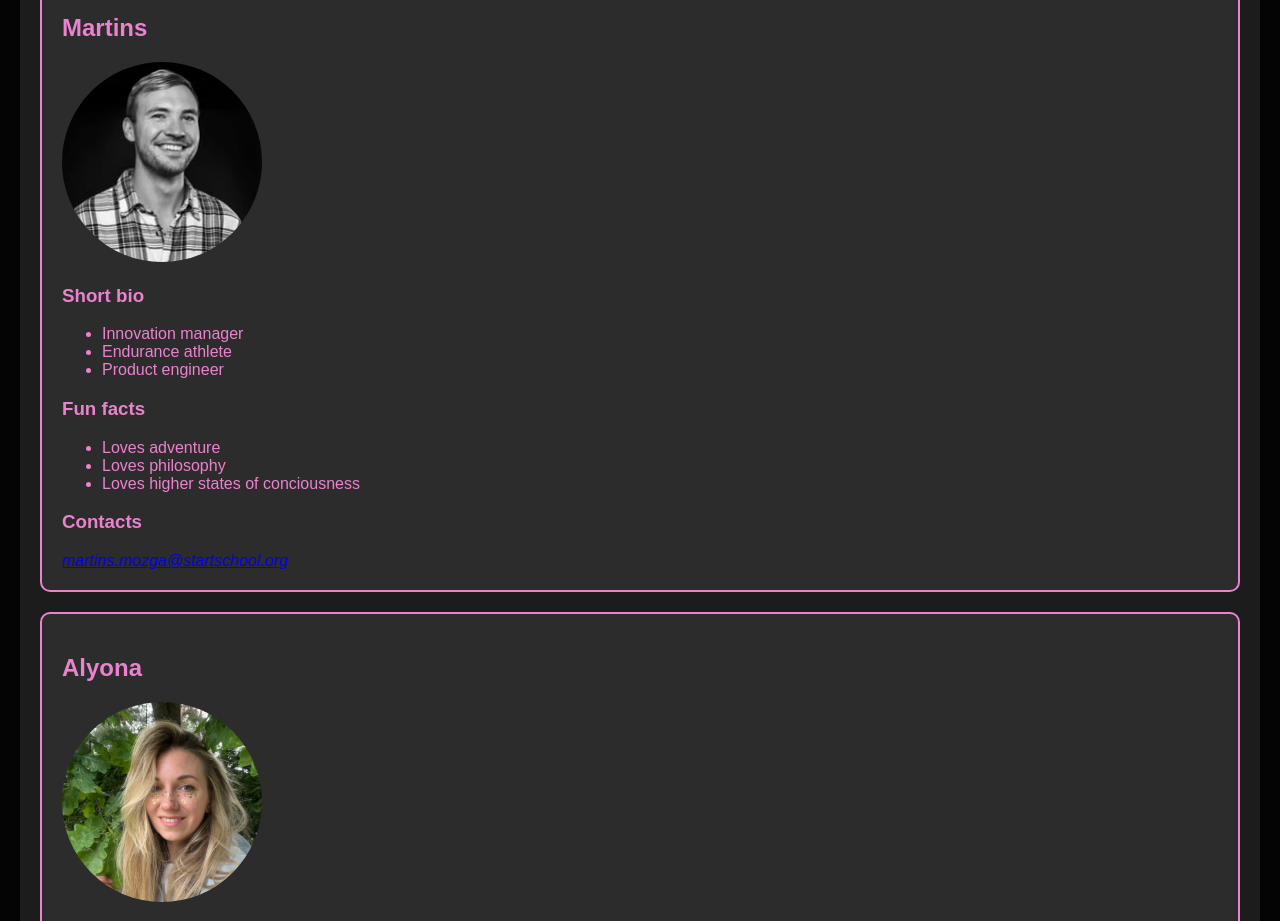
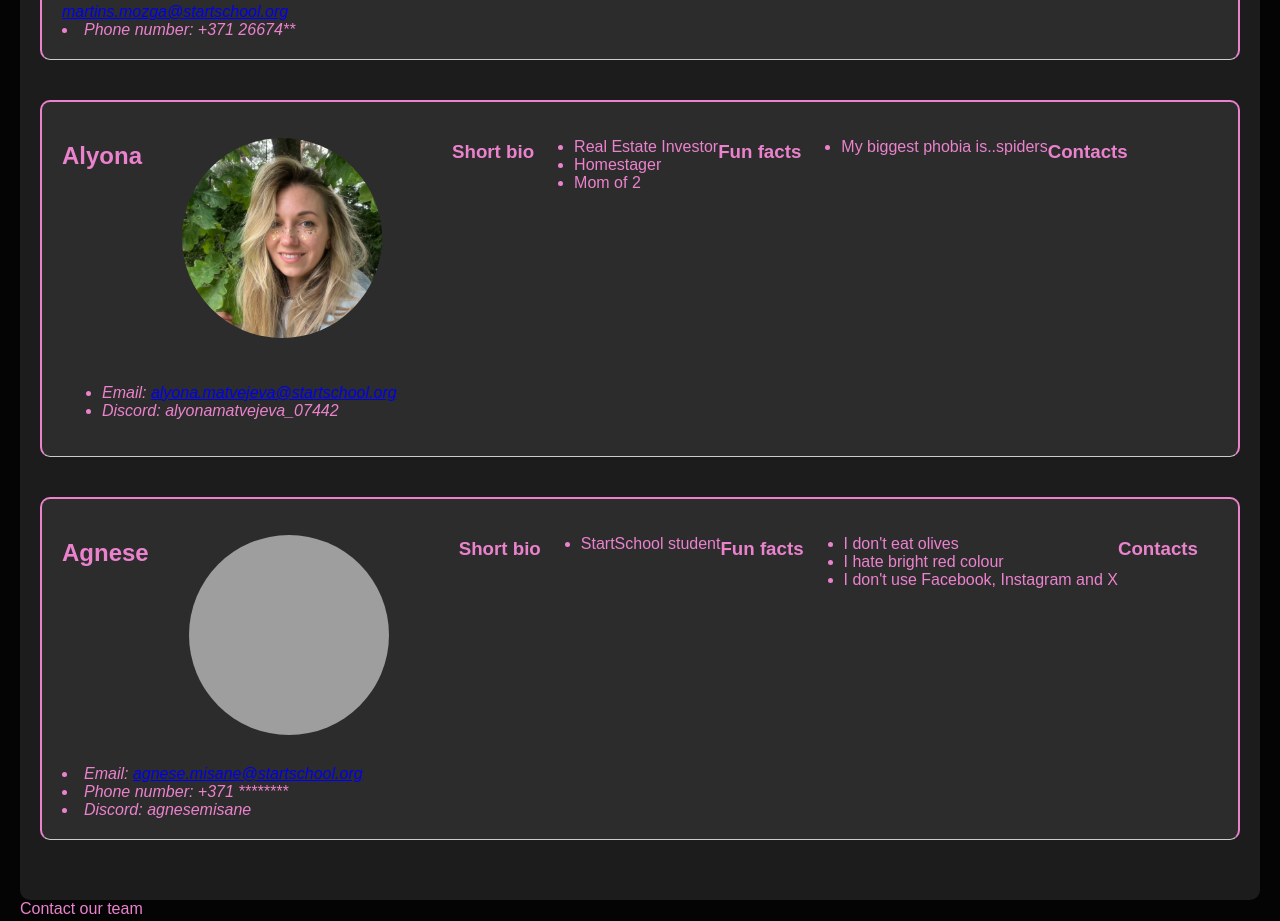
Before and after one commit to matvejevaalyona-glitch/Collaborative-coding-2session, a plain HTML site: page index.html in a window 1280 px wide. Shown: the part 842-1763 px from the top of the page. Drawn offline with Linux system fonts and the light colour scheme; grey boxes are pictures that could not be loaded.

Commit message:
changes to navigation added

```diff
--- a/index.html
+++ b/index.html
@@ -82,6 +82,7 @@
 <h3>Contacts</h3>
     <address>
         <a href="mailto:martins.mozga@startschool.org">martins.mozga@startschool.org</a>
+         <li>Phone number: +371 26674**</li>
     </address>
 </section>
 
@@ -130,7 +131,9 @@
 
 <h3>Contacts</h3>
     <address>
-        <a href="mailto:agnese.misane@startschool.org">agnese.misane@startschool.org</a>
+        <li>Email: <a href="mailto:agnese.misane@startschool.org">agnese.misane@startschool.org</a></li>
+        <li>Phone number: +371 ********</li>
+        <li>Discord: agnesemisane</a></li>
     </address>
 </section>
 
--- a/styles.css
+++ b/styles.css
@@ -4,17 +4,6 @@ body {
     background-color: #040404;
     color: #eb82cd;
 }
-
-.navbar ul {
-  list-style: none;
-  margin: 0;
-  padding: 0;
-  display: flex;
-  justify-content: center;
-  gap: 40px;
-
-}
-
 main{
     background-color: #1c1c1c;
     padding: 20px;
@@ -25,30 +14,59 @@ header{
     margin-bottom: 20px;
     border-bottom: 2px solid #ccc;
 }
+
+h2{
+    text-align: center;
+    margin-bottom: 20px;
+}
+
+.navbar ul {
+  list-style: none;
+  margin: 0;
+  padding: 0;
+  display: flex;
+  justify-content: center;
+  gap: 40px;
+  margin-bottom: 40px;
+
+}
+
+.navbar a {
+    color:  #eb82cd;
+}
+
+
 .team-member {
     border: 2px solid #eb82cd;
     border-radius: 10px;
     padding: 20px;
     margin-bottom: 20px;
     background-color: #2c2c2c;
+    display: flex;
+    flex-wrap: wrap;
+    margin-bottom: 40px;
+    padding-bottom: 20px;
+    border-bottom: 1px solid #ccc;
+    align-items: flex-start;
+
 
 }
 
-.team-member figure {
+.team-member img{
+    width: 200px;
+    height: 200px;
+    object-fit: cover;
+    border-radius: 50%;
     margin: 0;
     margin-bottom: 10px;
     flex: 0 0 200px;
     margin-right: 30px;
 }
-.team-member img{
-    width: 200px;
-    height: 200px;
-    object-fit: cover;
-    border-radius: 50%;
+
+#guntars .team-member-img{
+    object-position: 93% center;
 }
-.team-member-img {
 
-}
 address.a {
     color: #1912a8;
     text-decoration: none;
@@ -58,12 +76,3 @@ address a:hover {
     color: #a607e5;
     text-decoration: underline;
 }
-
-.team.member {
-    display.flex;
-    flex-wrap: wrap;
-    margin-bottom: 40px;
-    padding-bottom: 20px;
-    border-bottom: 1px solid #ccc;
-    align-items: flex-start;
-}
```
